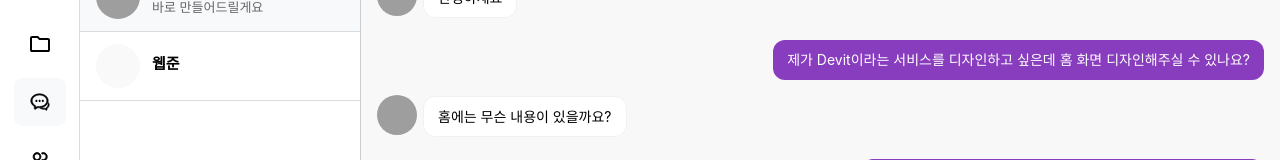
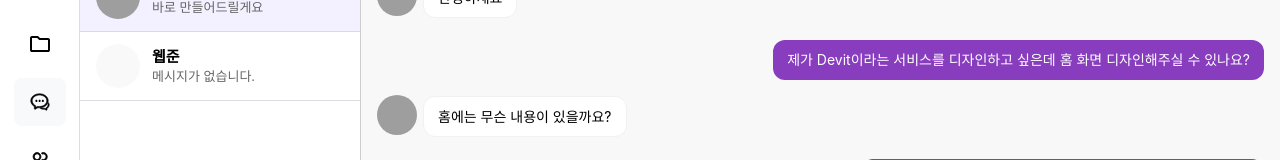
Before and after one commit to technologyaa/Devit-Web, a React (Vite) app: page /chat in a window 1280 px wide. Shown: the part 178-338 px from the top of the page. Built offline with nearby package versions, Linux system fonts and the light colour scheme; grey boxes are pictures that could not be loaded.

Commit message:
fix: 로컬 스토리지 없는 코드 수정

```diff
--- a/src/pages/chat/ChatPage.jsx
+++ b/src/pages/chat/ChatPage.jsx
@@ -4,18 +4,27 @@ import { Helmet } from "react-helmet";
 import { chatList as initialChatList } from "@/data/chat-list";
 
 export default function ChatPage() {
-  const [chatList, setChatList] = useState(initialChatList);
-  const [selectedChat, setSelectedChat] = useState(initialChatList[0]);
+  // 💾 localStorage에 저장된 채팅이 있으면 그걸 불러오고, 없으면 초기값 사용
+  const [chatList, setChatList] = useState(() => {
+    const saved = localStorage.getItem("chatList");
+    return saved ? JSON.parse(saved) : initialChatList;
+  });
+
+  const [selectedChat, setSelectedChat] = useState(
+    chatList.find((c) => c.id === 1) || chatList[0]
+  );
   const [messageInput, setMessageInput] = useState("");
   const [isComposing, setIsComposing] = useState(false);
   const isSending = useRef(false);
   const messageListRef = useRef(null);
 
+  // 💬 메시지 전송 함수
   const handleSend = () => {
     if (isSending.current || isComposing) return;
     if (!messageInput.trim()) return;
 
     isSending.current = true;
+
     const newMessage = {
       id: selectedChat.messages.length + 1,
       sender: "나",
@@ -24,28 +33,46 @@ export default function ChatPage() {
       isMine: true,
     };
 
+    // 🔄 선택된 채팅 업데이트
     const updatedChat = {
       ...selectedChat,
       messages: [...selectedChat.messages, newMessage],
     };
 
-    setChatList((prev) =>
-      prev.map((chat) => (chat.id === updatedChat.id ? updatedChat : chat))
+    // 🧩 chatList 상태 갱신
+    const updatedChatList = chatList.map((chat) =>
+      chat.id === updatedChat.id ? updatedChat : chat
     );
+
+    // 🧠 마지막 메시지 정보 자동 반영
+    const lastMsg = updatedChat.messages[updatedChat.messages.length - 1];
+    updatedChat.lastMessage = lastMsg?.content || "";
+    updatedChat.lastTime = lastMsg?.time || "";
+
+    setChatList(updatedChatList);
     setSelectedChat(updatedChat);
     setMessageInput("");
+
+    // 💾 localStorage에 즉시 저장 (push 효과)
+    localStorage.setItem("chatList", JSON.stringify(updatedChatList));
 
     setTimeout(() => {
       isSending.current = false;
     }, 100);
   };
 
+  // ✅ 자동 스크롤
   useEffect(() => {
     const el = messageListRef.current;
     if (el) {
       el.scrollTo({ top: el.scrollHeight, behavior: "smooth" });
     }
   }, [selectedChat.messages]);
+
+  // ✅ 선택된 채팅 변경 시에도 스크롤 유지
+  useEffect(() => {
+    localStorage.setItem("chatList", JSON.stringify(chatList));
+  }, [chatList]);
 
   return (
     <>
@@ -67,7 +94,10 @@ export default function ChatPage() {
               <S.ChatItem
                 key={chat.id}
                 onClick={() => setSelectedChat(chat)}
-                isActive={selectedChat.id === chat.id} // ✅ prop 전달
+                style={{
+                  backgroundColor:
+                    selectedChat.id === chat.id ? "#f3f0ff" : "transparent",
+                }}
               >
                 <S.ChatProfile
                   src={chat.userProfile || "/assets/default-profile.svg"}
@@ -75,7 +105,9 @@ export default function ChatPage() {
                 />
                 <S.ChatInfo>
                   <S.ChatUserName>{chat.userName}</S.ChatUserName>
-                  <S.ChatLastMessage>{chat.lastMessage}</S.ChatLastMessage>
+                  <S.ChatLastMessage>
+                    {chat.lastMessage || "메시지가 없습니다."}
+                  </S.ChatLastMessage>
                 </S.ChatInfo>
               </S.ChatItem>
             ))}
```
